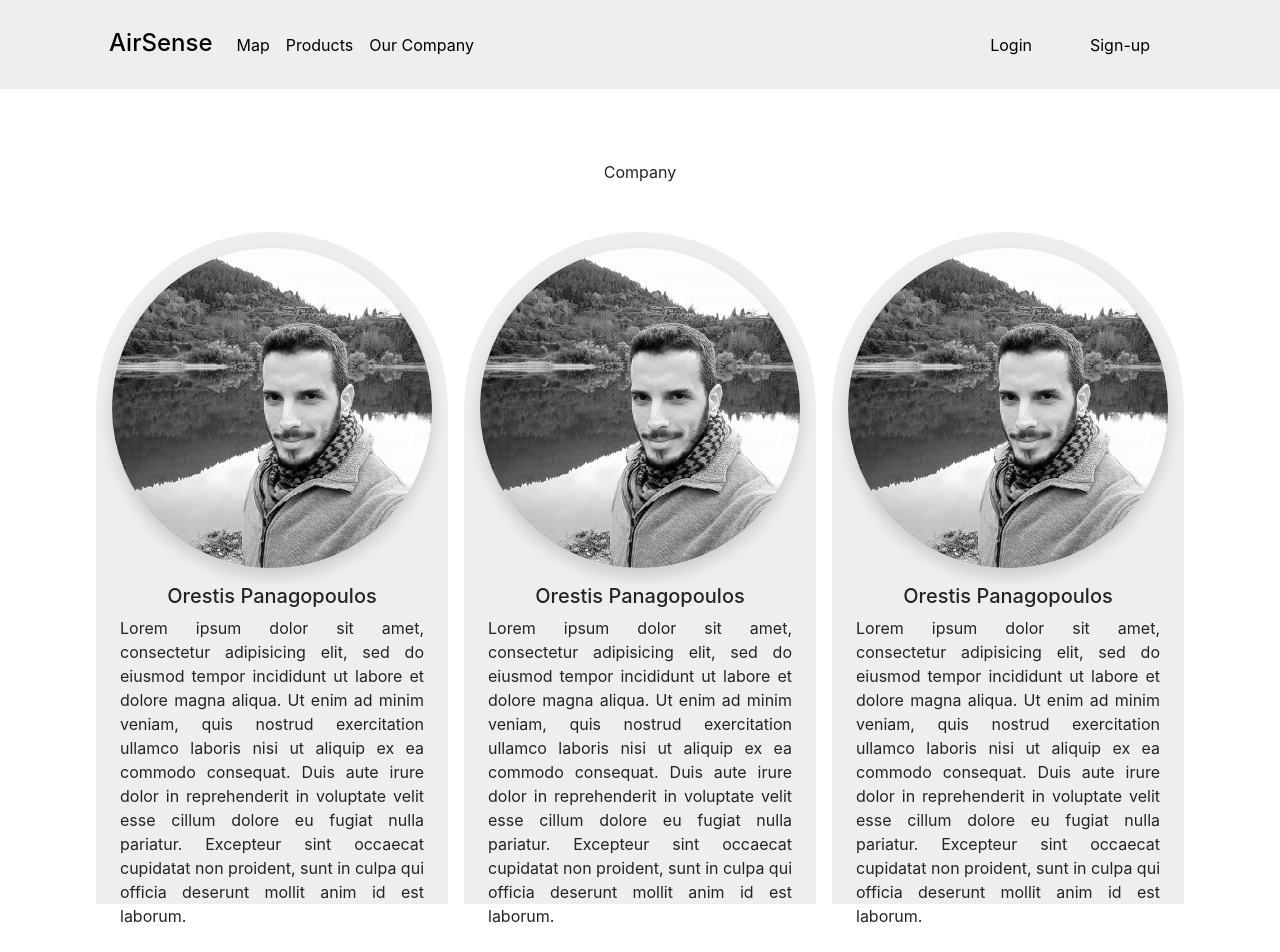
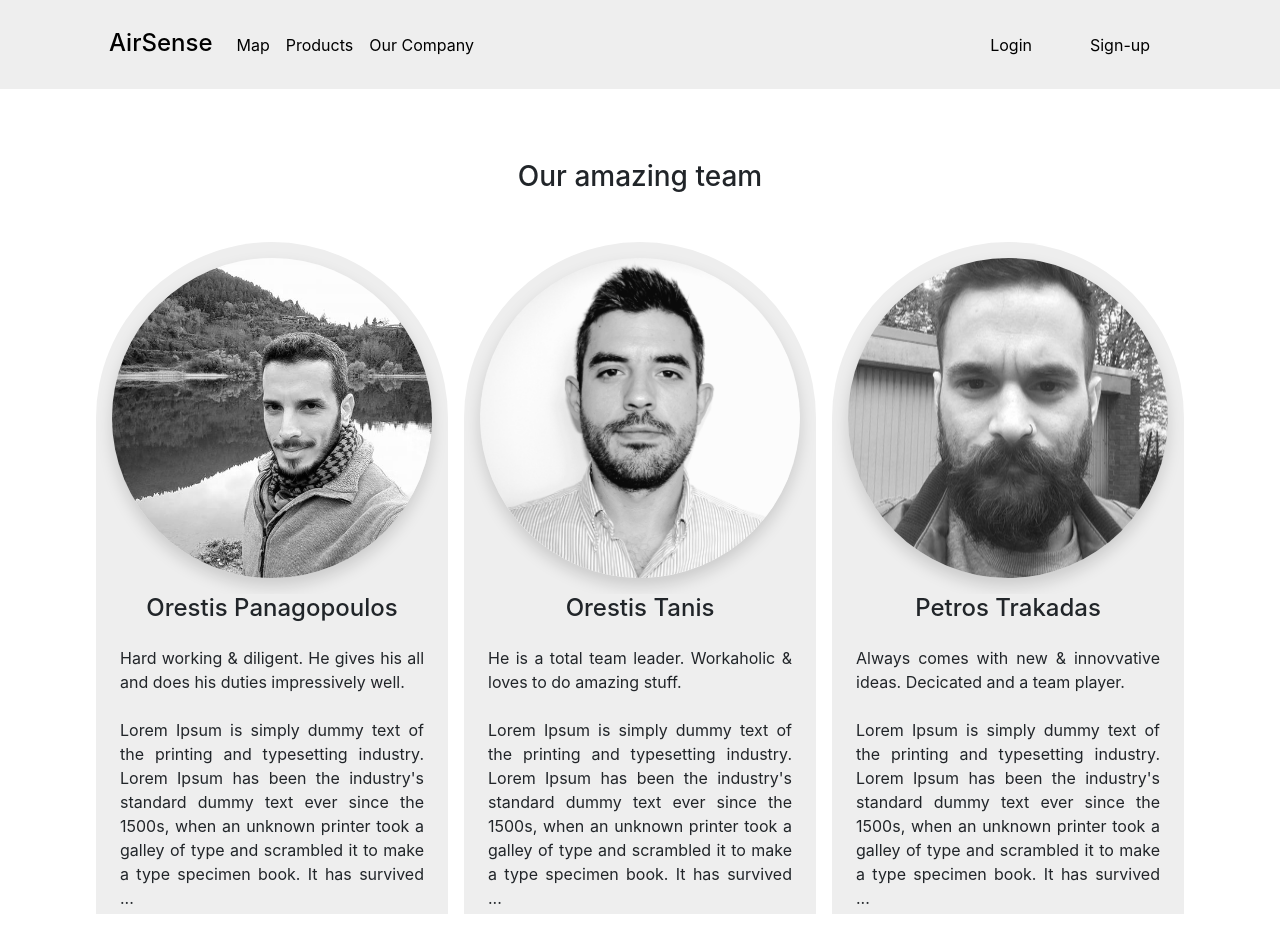
Before and after one commit to OrestisTanis/AirQuality-Front-End, a React (Create React App) app: page /company in a window 1280 px wide. Shown: the top 952 px of the page. Built offline with nearby package versions, Linux system fonts and the light colour scheme.

Commit message:
Small updates on company component

```diff
--- a/src/components/company/company-feature.jsx
+++ b/src/components/company/company-feature.jsx
@@ -11,14 +11,11 @@ function CompanyFeature(props){
         </div>
       </div>
       <div className='pt-0 mt-0' style={{height:'20rem', backgroundColor:'#EEEEEE'}}>
-      <h5>Orestis Panagopoulos</h5>
-      <p className="pl-4 pr-4" style={{textAlign: 'justify'}}>	Lorem ipsum dolor sit amet, consectetur adipisicing elit,
-      sed do eiusmod tempor incididunt ut labore et dolore magna aliqua.
-      Ut enim ad minim veniam, quis nostrud exercitation ullamco laboris
-      nisi ut aliquip ex ea commodo consequat. Duis aute irure dolor in
-      reprehenderit in voluptate velit esse cillum dolore eu fugiat nulla
-      pariatur. Excepteur sint occaecat cupidatat non proident, sunt in
-      culpa qui officia deserunt mollit anim id est laborum.</p>
+      <h4>Orestis Panagopoulos</h4><br/>
+      <p className="pl-4 pr-4" style={{textAlign: 'justify'}}>Hard working & diligent. He gives his all and does his duties impressively well.</p><br/>
+      <p className="pl-4 pr-4" style={{textAlign: 'justify'}}>Lorem Ipsum is simply dummy text of the printing and typesetting industry. Lorem
+      Ipsum has been the industry's standard dummy text ever since the 1500s, when an unknown printer took a galley of type and scrambled it to
+      make a type specimen book. It has survived ...</p>
       </div>
     </div>
   );
--- a/src/components/company/company-feature2.jsx
+++ b/src/components/company/company-feature2.jsx
@@ -1,23 +1,21 @@
 import React from 'react';
 import img from './img/tanis.png';
+import './company.css';
 
 function CompanyFeature2(props){
   return(
-    <div className={props.className}>
+    <div className="company-feature mb-5">
       <div className="mb-0 " style={{padding:'1rem', backgroundColor:'#EEEEEE', borderTopLeftRadius:'50%', borderTopRightRadius:'50%'}}>
         <div className="shadow rounded-circle" style={{ width: '20rem', height: '20rem', overflow: 'none'}}>
           <img className="rounded-circle" src={img} style={{ height: '100%', width: '100%', objectFit:'cover'}} />
         </div>
       </div>
       <div className='pt-0 mt-0' style={{height:'20rem', backgroundColor:'#EEEEEE'}}>
-    <h5>Orestis Tanis</h5>
-    <p style={{textAlign: 'justify'}}>	Lorem ipsum dolor sit amet, consectetur adipisicing elit,
-    sed do eiusmod tempor incididunt ut labore et dolore magna aliqua.
-    Ut enim ad minim veniam, quis nostrud exercitation ullamco laboris
-    nisi ut aliquip ex ea commodo consequat. Duis aute irure dolor in
-    reprehenderit in voluptate velit esse cillum dolore eu fugiat nulla
-    pariatur. Excepteur sint occaecat cupidatat non proident, sunt in
-    culpa qui officia deserunt mollit anim id est laborum.</p>
+      <h4>Orestis Tanis</h4><br/>
+      <p className="pl-4 pr-4" style={{textAlign: 'justify'}}>He is a total team leader. Workaholic & loves to do amazing stuff.</p><br/>
+      <p className="pl-4 pr-4" style={{textAlign: 'justify'}}>Lorem Ipsum is simply dummy text of the printing and typesetting industry. Lorem
+      Ipsum has been the industry's standard dummy text ever since the 1500s, when an unknown printer took a galley of type and scrambled it to
+      make a type specimen book. It has survived ...</p>
       </div>
     </div>
   );
--- a/src/components/company/company-feature3.jsx
+++ b/src/components/company/company-feature3.jsx
@@ -1,24 +1,22 @@
 import React from 'react';
 import img from './img/petros.jpg';
+import './company.css';
 
 function CompanyFeature3(props){
   return(
-    <div className={props.className}>
-    <div className="mb-0" style={{padding:'1rem', backgroundColor:'#EEEEEE', borderTopLeftRadius:'50%', borderTopRightRadius:'50%'}}>
-      <div className="shadow rounded-circle" style={{ width: '20rem', height: '20rem', overflow: 'none'}}>
-        <img className="rounded-circle" src={img} style={{ height: '100%', width: '100%', objectFit:'cover'}} />
+    <div className="company-feature mb-5">
+      <div className="mb-0 " style={{padding:'1rem', backgroundColor:'#EEEEEE', borderTopLeftRadius:'50%', borderTopRightRadius:'50%'}}>
+        <div className="shadow rounded-circle" style={{ width: '20rem', height: '20rem', overflow: 'none'}}>
+          <img className="rounded-circle" src={img} style={{ height: '100%', width: '100%', objectFit:'cover'}} />
+        </div>
       </div>
-    </div>
-    <div className='pt-0 mt-0' style={{height:'20rem', backgroundColor:'#EEEEEE'}}>
-    <h5>Petros Trakadas</h5>
-    <p style={{textAlign: 'justify'}}>	Lorem ipsum dolor sit amet, consectetur adipisicing elit,
-    sed do eiusmod tempor incididunt ut labore et dolore magna aliqua.
-    Ut enim ad minim veniam, quis nostrud exercitation ullamco laboris
-    nisi ut aliquip ex ea commodo consequat. Duis aute irure dolor in
-    reprehenderit in voluptate velit esse cillum dolore eu fugiat nulla
-    pariatur. Excepteur sint occaecat cupidatat non proident, sunt in
-    culpa qui officia deserunt mollit anim id est laborum.</p>
-    </div>
+      <div className='pt-0 mt-0' style={{height:'20rem', backgroundColor:'#EEEEEE'}}>
+      <h4>Petros Trakadas</h4><br/>
+      <p className="pl-4 pr-4" style={{textAlign: 'justify'}}>Always comes with new & innovvative ideas. Decicated and a team player.</p><br/>
+      <p className="pl-4 pr-4" style={{textAlign: 'justify'}}>Lorem Ipsum is simply dummy text of the printing and typesetting industry. Lorem
+      Ipsum has been the industry's standard dummy text ever since the 1500s, when an unknown printer took a galley of type and scrambled it to
+      make a type specimen book. It has survived ...</p>
+      </div>
     </div>
   );
 }
--- a/src/components/company/company.jsx
+++ b/src/components/company/company.jsx
@@ -7,19 +7,13 @@ import './company.css';
 function Company() {
   return (
     <>
-      <p className="text-center" style={{paddingTop: '10rem'}}>Company</p>
+      <h3 className="text-center" style={{paddingTop: '10rem'}}>Our amazing team</h3>
 
       <div className="container-fluid">
         <div className="row text-center mt-5 mb-5 d-flex justify-content-center">
           <CompanyFeature className="mt-5 mb-5" />
-          <CompanyFeature className="mt-5 mb-5" />
-          <CompanyFeature className="mt-5 mb-5" />
-          <CompanyFeature className="mt-5 mb-5" />
-
-
-          <CompanyFeature className="col-12 col-md-4 mt-5 mb-5" />
-          <CompanyFeature2 className="col-12 col-md-4 mt-5 mb-5" />
-          <CompanyFeature3 className="col-12 col-md-4 mt-5 mb-5" />
+          <CompanyFeature2 className="mt-5 mb-5" />
+          <CompanyFeature3 className="mt-5 mb-5" />
         </div>
       </div>
 
```
Lines whose indentation alone changed are shown as unchanged.
